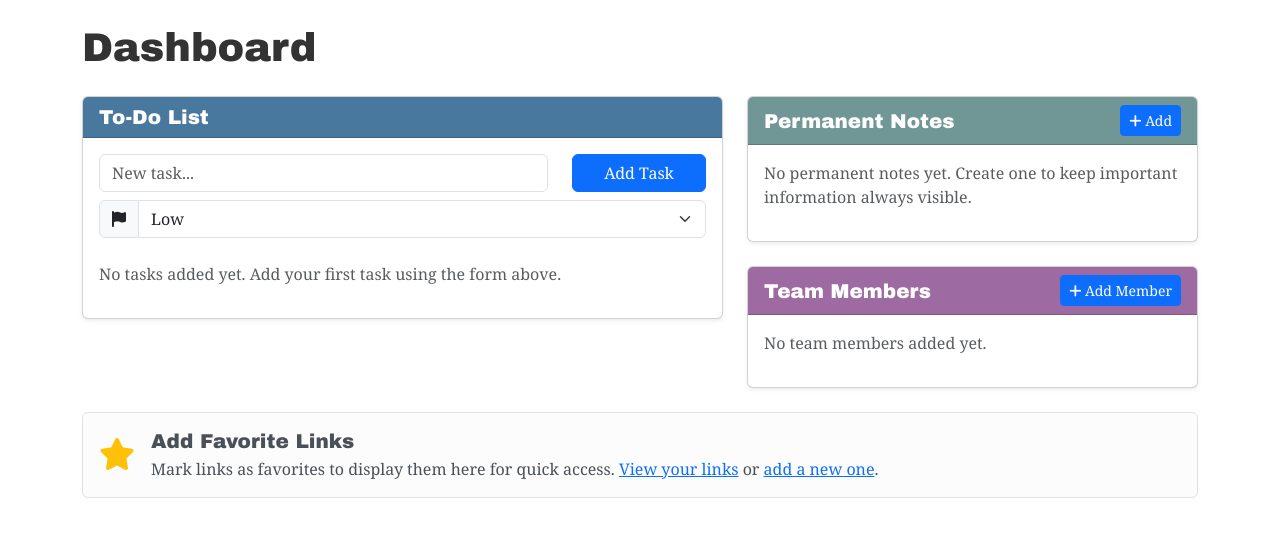
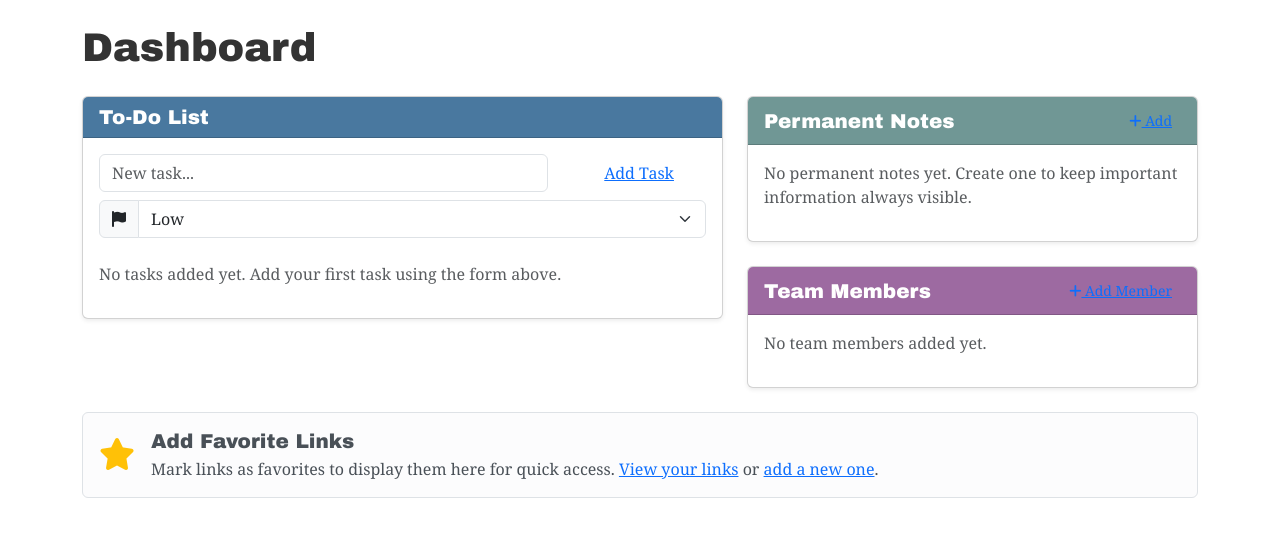
Before and after one commit to zbreeden007/StrykerNotes, a Flask app: page / in a window 1280 px wide. Shown: the part 56-593 px from the top of the page. Run offline with Flask 3, Linux system fonts and the light colour scheme; data comes from the database, SQL or seed files in the repository; data that the repository does not hold is empty; some libraries are stand-ins or nearby versions.

Commit message:
Changes - 3.18 @ 2:13 PM

```diff
--- a/templates/index.html
+++ b/templates/index.html
@@ -17,7 +17,7 @@
         <div class="card">
             <div class="card-header d-flex justify-content-between align-items-center" style="background-color: #DDDEDD;">
                 <h5 class="mb-0"><i class="fas fa-star me-2"></i>Favorite Links</h5>
-                <a href="{{ url_for('links.all_links') }}" class="btn btn-sm btn-dark">
+                <a href="{{ url_for('links.all_links') }}" class="btn btn-link btn-sm">
                     <i class="fas fa-link"></i> All Links
                 </a>
             </div>
@@ -51,7 +51,7 @@
                             {{ todo_form.content(class="form-control", required=true, placeholder="New task...") }}
                         </div>
                         <div class="col-md-3 mb-2">
-                            {{ todo_form.submit(class="btn btn-primary w-100") }}
+                            {{ todo_form.submit(class="btn btn-link w-100") }}
                         </div>
                     </div>
                     <div class="row">
@@ -164,7 +164,7 @@
         <div class="card mb-4">
             <div class="card-header d-flex justify-content-between align-items-center" style="background-color: #709795; color: white;">
                 <h5 class="mb-0">Permanent Notes</h5>
-                <a href="{{ url_for('notes.new_note') }}?permanent=true" class="btn btn-sm btn-primary">
+                <a href="{{ url_for('notes.new_note') }}?permanent=true" class="btn btn-link btn-sm">
                     <i class="fas fa-plus"></i> Add
                 </a>
             </div>
@@ -201,7 +201,7 @@
         <div class="card mb-4">
             <div class="card-header d-flex justify-content-between align-items-center" style="background-color: #9D6AA1; color: white;">
                 <h5 class="mb-0">Team Members</h5>
-                <a href="{{ url_for('team.new_member') }}" class="btn btn-sm btn-primary">
+                <a href="{{ url_for('team.new_member') }}" class="btn btn-link btn-sm">
                     <i class="fas fa-plus"></i> Add Member
                 </a>
             </div>
```
